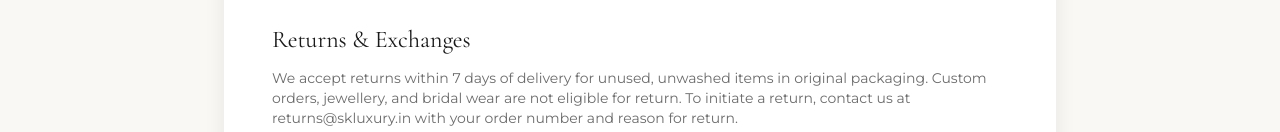
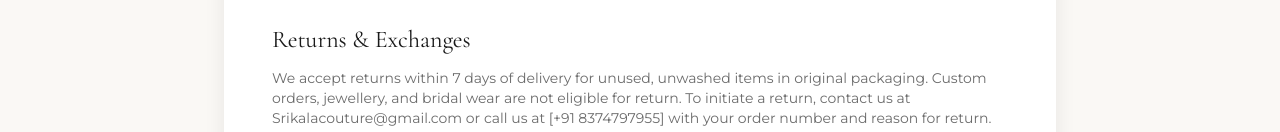
Before and after one commit to akashreddykandula/sk-luxury, a React (Vite) app in the folder frontend/: page /shipping-policy in a window 1280 px wide. Shown: the part 820-952 px from the top of the page. Built offline with nearby package versions, Linux system fonts and the light colour scheme; no server answers; a web font is replaced by a local one.

Commit message:
Update privacy policy page

```diff
--- a/frontend/src/pages/customer/PrivacyPage.jsx
+++ b/frontend/src/pages/customer/PrivacyPage.jsx
@@ -94,7 +94,7 @@ export function ShippingPage() {
         <p>Once your order is dispatched, you will receive a shipping confirmation email with your tracking number. You can also track your order via WhatsApp by messaging us your order number.</p>
       </Section>
       <Section title="Returns & Exchanges">
-        <p>We accept returns within 7 days of delivery for unused, unwashed items in original packaging. Custom orders, jewellery, and bridal wear are not eligible for return. To initiate a return, contact us at returns@skluxury.in with your order number and reason for return.</p>
+        <p>We accept returns within 7 days of delivery for unused, unwashed items in original packaging. Custom orders, jewellery, and bridal wear are not eligible for return. To initiate a return, contact us at Srikalacouture@gmail.com or call us at [+91 8374797955] with your order number and reason for return.</p>
       </Section>
       <Section title="Damaged or Wrong Items">
         <p>If you receive a damaged or incorrect item, please contact us within 48 hours of delivery with photographs. We will arrange a replacement or full refund at no additional cost to you.</p>
```
